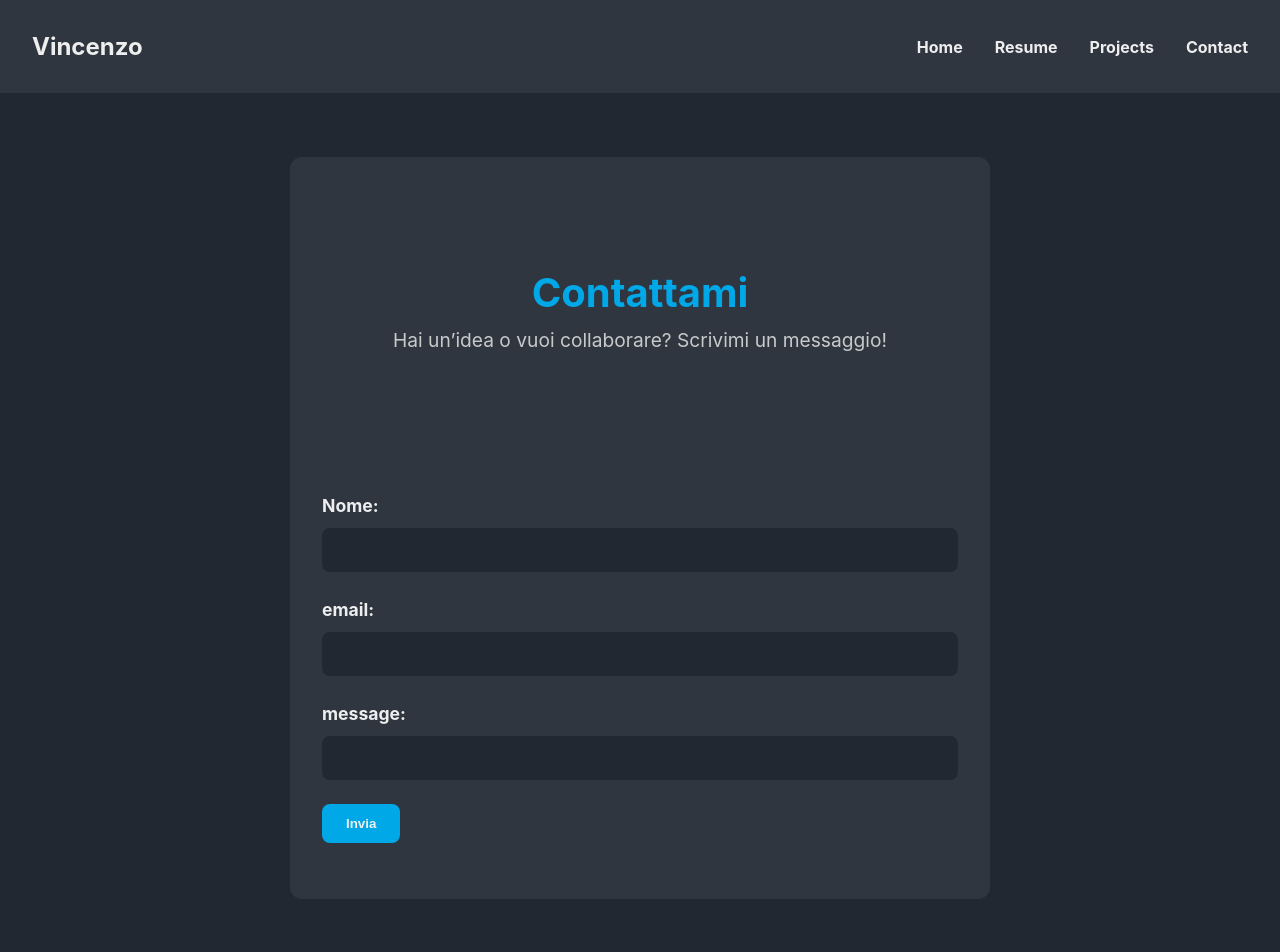
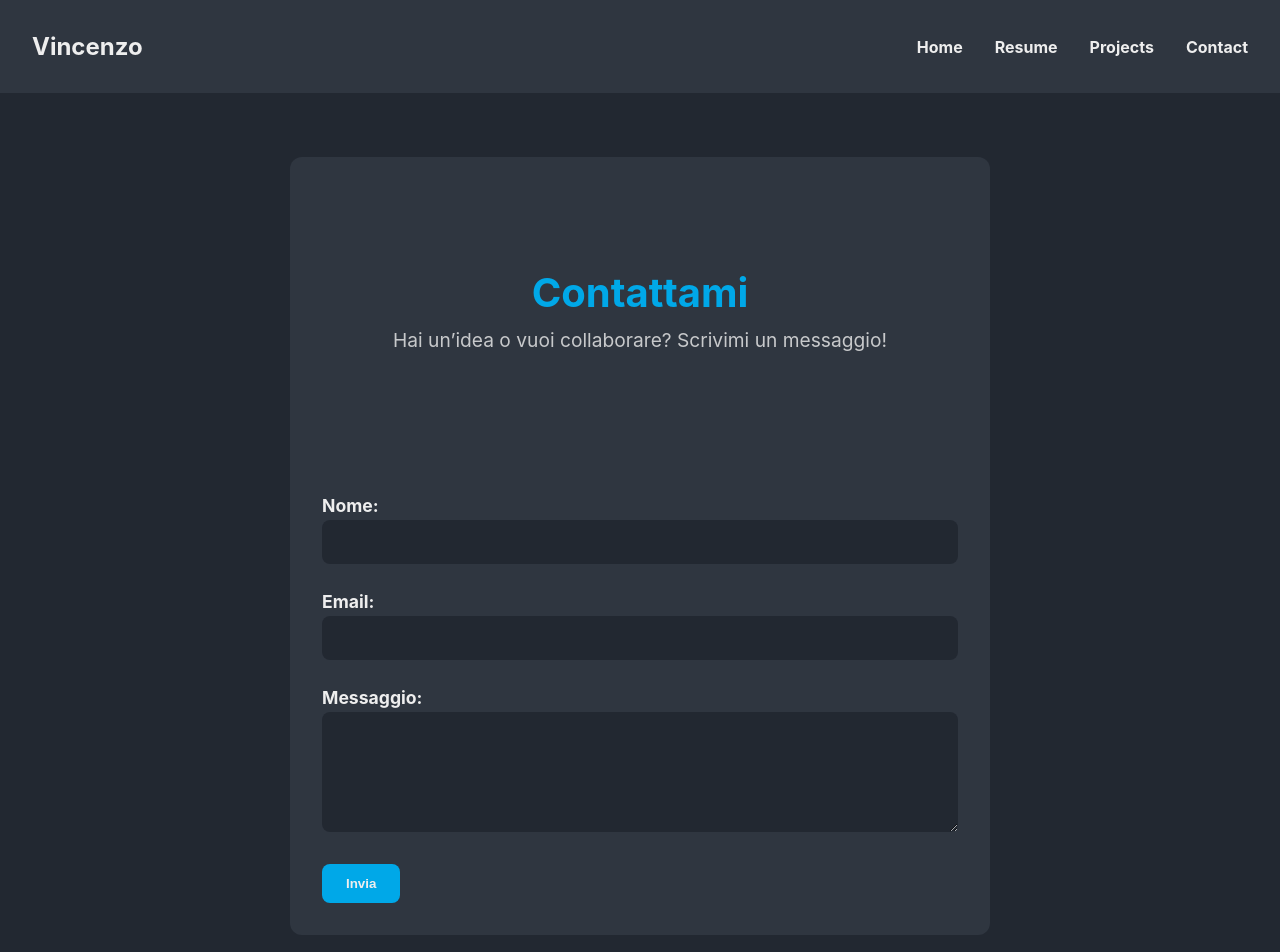
Before and after one commit to vin-03/personal-portfolio-nextjs-vincenzfarro, a Next.js app: page /contact in a window 1280 px wide. Shown: the top 952 px of the page. Built offline with nearby package versions, Linux system fonts and the light colour scheme.

Commit message:
c9 - test contact form, prova 6

```diff
--- a/src/app/contact/page.jsx
+++ b/src/app/contact/page.jsx
@@ -8,23 +8,29 @@ export default function ContactPage() {
                 <p>Hai un’idea o vuoi collaborare? Scrivimi un messaggio!</p>
             </section>
 
-            <form name="contact" method="POST" data-netlify="true">
+            <form
+                name="contact"
+                method="POST"
+                data-netlify="true"
+                action="/thank-you"
+            >
                 <input type="hidden" name="form-name" value="contact" />
                 <p>
-                    <label htmlFor="name">Nome:</label>
-                    <input type="text" name="name" id="name" />
+                    <label>
+                        Nome: <input type="text" name="name" required />
+                    </label>
                 </p>
                 <p>
-                    <label htmlFor="email">email:</label>
-                    <input type="text" name="email" id="email" />
+                    <label>
+                        Email: <input type="email" name="email" required />
+                    </label>
                 </p>
                 <p>
-                    <label htmlFor="message">message:</label>
-                    <input type="text" name="message" id="message" />
+                    <label>
+                        Messaggio: <textarea name="message" required></textarea>
+                    </label>
                 </p>
-                <p>
-                    <button type="submit">Invia</button>
-                </p>
+                <button type="submit">Invia</button>
             </form>
 
         </main>
```
Also changed, not shown: public/thank-you.html (added, +10 -0 lines).
